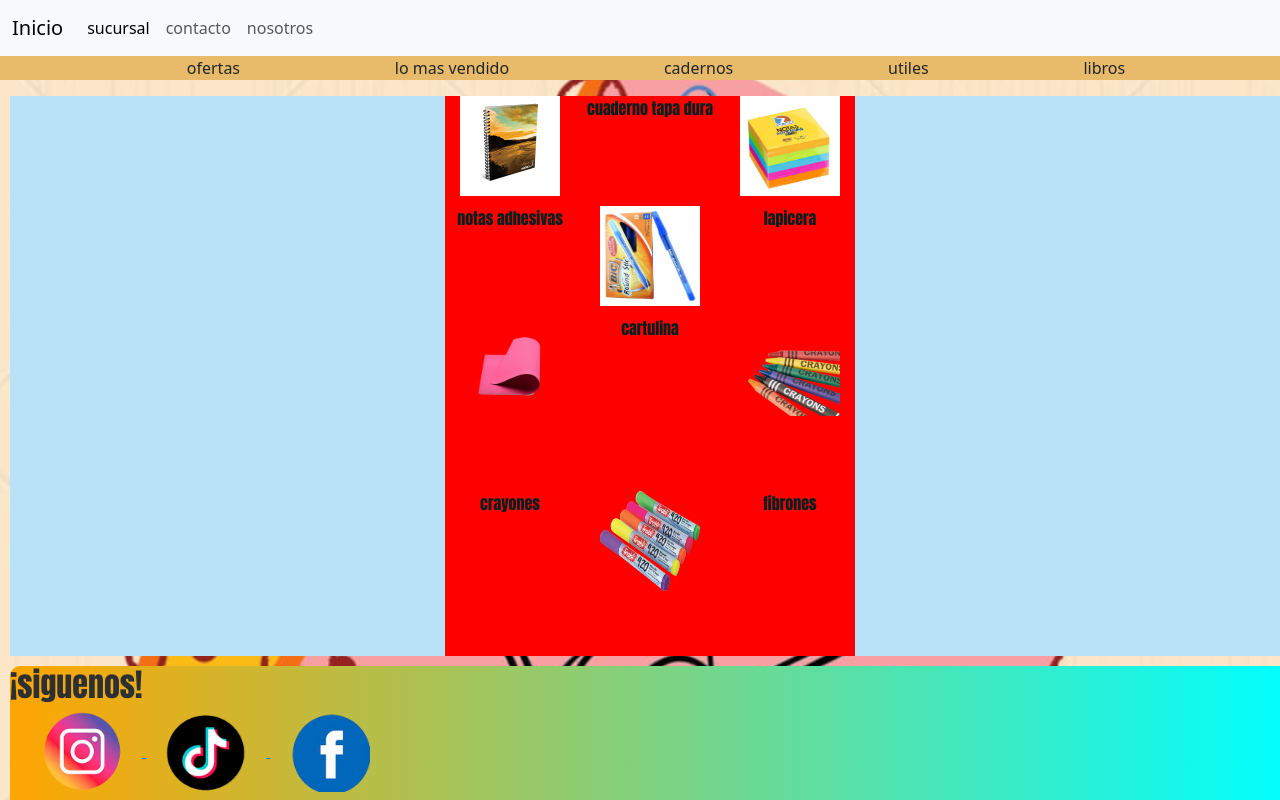
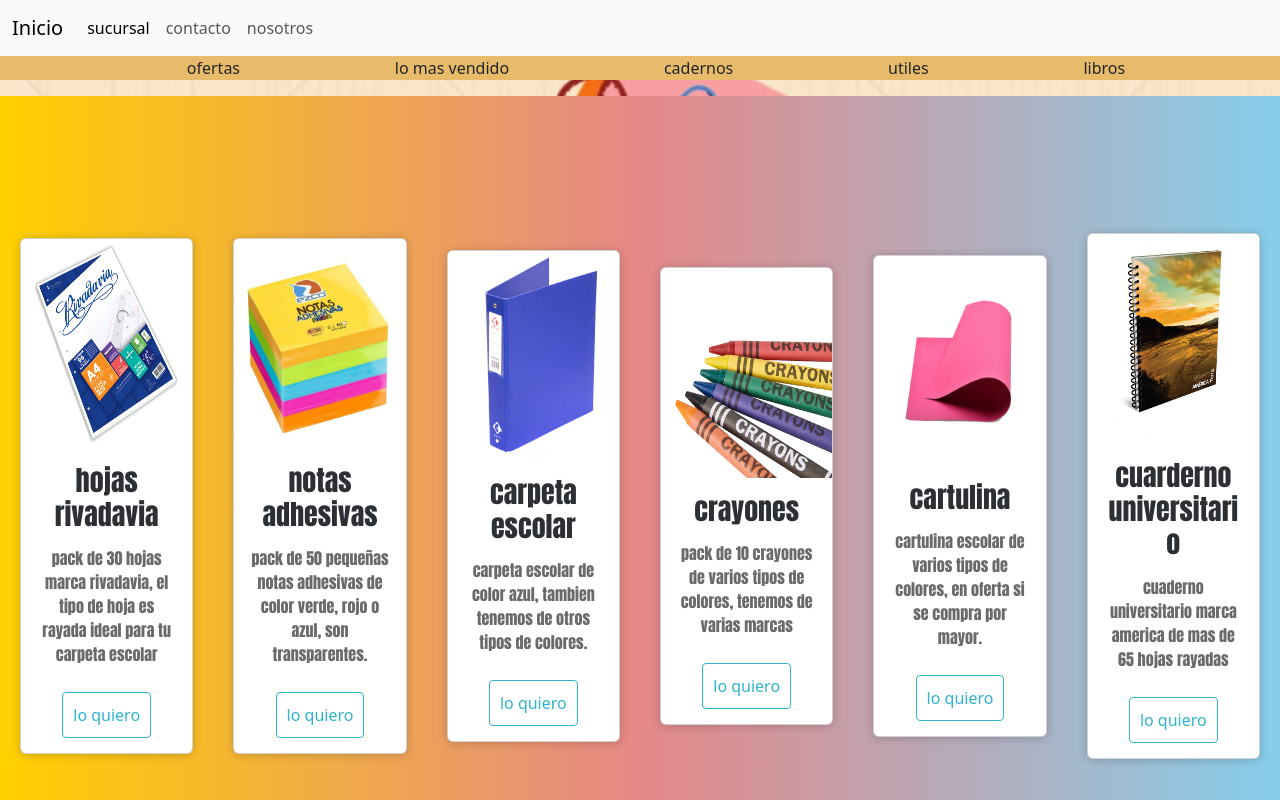
Before and after one commit to davidlima23/PFlimadavid, a website: page pages/productos.html in a window 1280 px wide. Shown: the top 800 px of the page. Drawn offline with nearby package versions, Linux system fonts and the light colour scheme.

Commit message:
se agrego carrusel en index y card en productos mas estilos en paginas

```diff
--- a/assets/styles/scss/styles.scss
+++ b/assets/styles/scss/styles.scss
@@ -9,42 +9,99 @@ p, h1, h2, h3 {
 h1, h2, h3 {
     color: rgb(44, 47, 51);
 }
+.box-index {
+    background-color: skyblue;
+    width: 100%;
+    display: flex;
+    justify-content: center;
+    text-align: center;
+
+}
 .sucursal {
     background: linear-gradient(to right, orange, skyblue);
     width: 100%;
     height: 100vh;
     padding: 10px;
+    text-align: center;
+}
+.box-sucursal {
     display: flex;
     justify-content: center;
+    flex-direction: column;
+    align-items: center;
+    text-align: center;
+    padding: 10px;
+}
+.text-sucursal {
+    font-weight: 400;
+    font-size: 25px;
+}
+.box-sucursal p{
+    font-weight: 400;
+    font-size: 25px;
 }
 
 
-
-section {
-    background-color: hwb(200 72% 3%);
+.box-producto {
+    background: linear-gradient(to right, rgb(255, 208, 0), rgb(228, 136, 136),skyblue);
+    width: 100%;
+    height: 100vh;
     display: flex;
     justify-content: center;
-    justify-content: space-evenly;
+    flex-direction: row;
+    align-items: center;
+}
+.card{
     width: 100%;
-    height: 70vh;
-    margin: 10px;
-
+    margin: 20px;
+    border-radius: 6px;
+    overflow: hidden;
+    background: #fff;
+    box-shadow: 0px 1px 10px rgba(0, 0, 0, 0.2);
+    cursor: default;
+    transition: all 400ms ease;
+}
+.card:hover{
+    box-shadow: 5px 5px 20px rgba(0,0,0,0.4);
+    transform: translateY(-3%);
+}
+.card img{
+    width: 100%;
+    height: 210px;
+}
+.card .contenido{
+    padding: 15px;
+    text-align: center;
+}
+.card .contenido p{
+    line-height: 1.5;
+    color:#6a6a6a;
+}
+.card .contenido h3{
+    font-weight: 400;
+    margin-bottom: 15px;
+}
+.card .contenido a{
+    text-decoration: none;
+    display: inline-block;
+    padding: 10px;
+    margin-top: 10px;
+    color:#2fb4cc;
+    border: 1px solid #2fb4cc;
+    border-radius: 4px;
+    transition: all 400ms ease;
 }
 
+/*
 .divproducto {
-    background-color: red;
-    display: grid;
-    grid-template-columns: repeat(3, auto);
-    grid-template-rows: 100px 100px;
-    column-gap: 10px;
-    row-gap: 10px;
-    justify-content: stretch;
-    align-content: stretch;
-    justify-items: stretch;
-    align-items: stretch;
-    text-align: center;
+    display: flex;
+    justify-content: center;
+    flex-wrap: wrap;
+    justify-content: center;
+    flex-direction: row;
+}
+    *///
 
-}
 
 .box-contacto {
     background-image: linear-gradient(to bottom, orange, skyblue);
@@ -199,26 +256,10 @@ footer {
 }
 
 header h1 {
-    background-color: rgba(175, 245, 239, 0.877);
+    background-color: rgba(151, 238, 231, 0.877);
     text-align: center;
     display: 100%;
 
-}
-
-.logoredes {
-    width: 100px;
-    height: 100px;
-}
-.logotiktokins {
-    width: 60px;
-    height: 60px;
-}
-.productos {
-    width: 100px;
-    height: 100px;
-    display: inline-block;
-    justify-content: center;
-    margin: 0px 15px;
 }
 
 .opciones {
@@ -237,10 +278,45 @@ body {
     background-attachment: fixed;
 }
 
+.nosotros-libreria {
+    background: linear-gradient(to right, orange, rgb(230, 144, 144), skyblue);
+    width: 100%;
+    height: 100vh;
+    display: flex;
+    justify-content: center;
+    flex-direction: column;
+    align-items: center;
+    text-align: center;
+}
+.nosotros-libreria  h2{
+    font-weight: 400;
+    margin-bottom: 60px;
+}
+.nosotros-libreria p{
+    padding: 0;
+    margin-left: 15px;
+    margin-right: 15px;
+    margin-bottom: 10px;
+    font-size: 25px;
+
+}
+.nosotros-libreria img{
+    width: 80%;
+    height: 200px;
+    border-radius: 10px;
+    margin-top: 25px;
+    cursor:pointer;
+}
+.nosotros-libreria img:hover {
+    transform: scale(1.1);
+    transition: 2s;
+}
+
 
 ul {
     list-style-type: none;
 }
+/*
 @media screen and (min-width: 1080px) {
     #grilla {
         grid-template-rows:130px 5fr 3fr 80px;
@@ -251,6 +327,7 @@ ul {
         "footer footer footer footer footer"
     }
 }
+*///
 
 @media(max-width:991px) {
     .box-contacto {
@@ -277,3 +354,18 @@ ul {
         height: 100vh;
     }
 }
+@media(max-width: 991px) {
+    .box-producto {
+        padding: 30px;
+    }
+
+    .card {
+        padding: 50px 30px;
+        width: 100%;
+    }
+    .contenedor {
+        padding: 15px 10px;
+
+    }
+
+}
--- a/pages/productos.html
+++ b/pages/productos.html
@@ -60,45 +60,73 @@
         <li>libros</li>
       </ul>
       <!--aca deberia ser una lista de opciones para facilitar la busqueda de productos-->
-      <section>
-        <div class="divproducto">
-          <img
-            src="./../multimedia/cuaderno-america.jpg"
-            alt="cuaderno"
-            class="productos"
-          />
-          <p class="producto-text">cuaderno tapa dura</p>
-          <img
-            src="./../multimedia/adhesivas-notas.png"
-            alt="notas-adhesivas"
-            class="productos"
-          />
-          <p class="producto-text">notas adhesivas</p>
-          <img
-            src="./../multimedia/lapicera-bic.webp"
-            alt="lapicera-bic"
-            class="productos"
-          />
-          <p class="producto-text">lapicera</p>
-          <img
-            src="./../multimedia/cartulina.png"
-            alt="cartulina"
-            class="productos"
-          />
-          <p class="producto-text">cartulina</p>
-          <img
-            src="./../multimedia/crayones.png"
-            alt="crayones"
-            class="productos"
-          />
-          <p>crayones</p>
-          <img
-            src="./../multimedia/fibrones.png"
-            alt="fibrones"
-            class="productos"
-          />
-          <p class="producto-text">fibrones</p>
+      <section class="box-producto">
+        <div class="card">
+          <div>
+            <img src="../multimedia/hoja-rivadavia.jpg" alt="" class="productos">
+          </div>
+          <div class="contenido">
+            <h3>hojas rivadavia</h3>
+            <p>pack de 30 hojas marca rivadavia, el tipo de hoja es rayada ideal para tu carpeta escolar</p>
+            <a href="./productos.html">lo quiero</a>
+          </div>
         </div>
+
+        <div class="card">
+          <div>
+            <img src="../multimedia/adhesivas-notas.png" alt="" class="productos">
+          </div>
+          <div class="contenido">
+            <h3>notas adhesivas</h3>
+            <p>pack de 50 pequeñas notas adhesivas de color verde, rojo o azul, son transparentes.</p>
+            <a href="./productos.html">lo quiero</a>
+          </div>
+        </div>
+
+        <div class="card">
+          <div>
+            <img src="../multimedia/carpeta-escolar.jpg" alt="" class="productos">
+          </div>
+          <div class="contenido">
+            <h3>carpeta escolar</h3>
+            <p>carpeta escolar de color azul, tambien tenemos de otros tipos de colores.</p>
+            <a href="./productos.html">lo quiero</a>
+          </div>
+        </div>
+
+        <div class="card">
+          <div>
+            <img src="../multimedia/crayones.png" alt="" class="productos">
+          </div>
+          <div class="contenido">
+            <h3>crayones</h3>
+            <p>pack de 10 crayones de varios tipos de colores, tenemos de varias marcas</p>
+            <a href="./productos.html">lo quiero</a>
+          </div>
+        </div>
+
+        <div class="card">
+          <div>
+            <img src="../multimedia/cartulina.png" alt="" class="productos">
+          </div>
+          <div class="contenido">
+            <h3>cartulina</h3>
+            <p>cartulina escolar de varios tipos de colores, en oferta si se compra por mayor.</p>
+            <a href="./productos.html">lo quiero</a>
+          </div>
+        </div>
+
+        <div class="card">
+          <div>
+            <img src="../multimedia/cuaderno-america.jpg" alt="" class="productos">
+          </div>
+          <div class="contenido">
+            <h3>cuarderno universitario</h3>
+            <p>cuaderno universitario marca america de mas de 65 hojas rayadas</p>
+            <a href="./productos.html">lo quiero</a>
+          </div>
+        </div>
+
       </section>
       <!--aca iria un carrosel pero lo represente como ejemplo de imagen, este seria el contenido principal-->
     </main>
```
Also changed, not shown: index.html (+4 -4 lines), pages/nosotros.html (+3 -3 lines), pages/sucursal.html (+1 -1 lines), assets/styles/styles.css, 1 other file.
